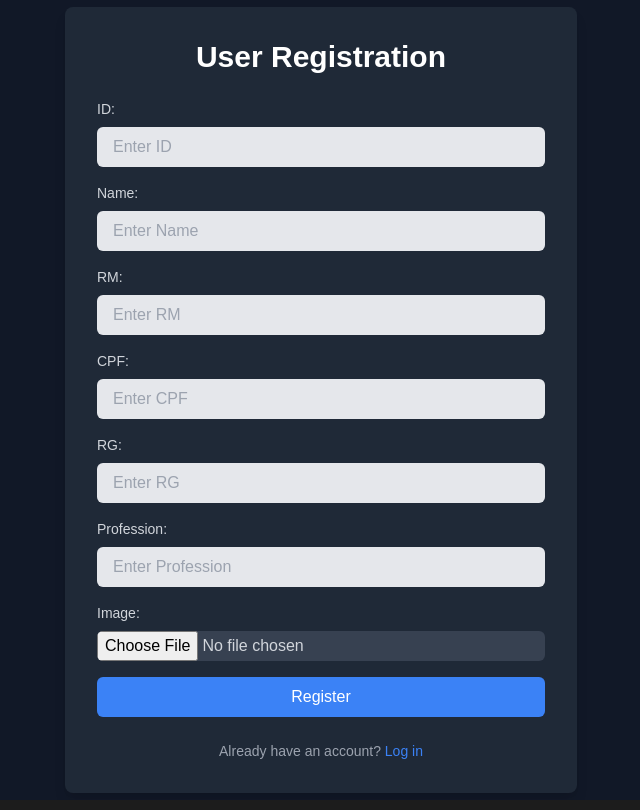
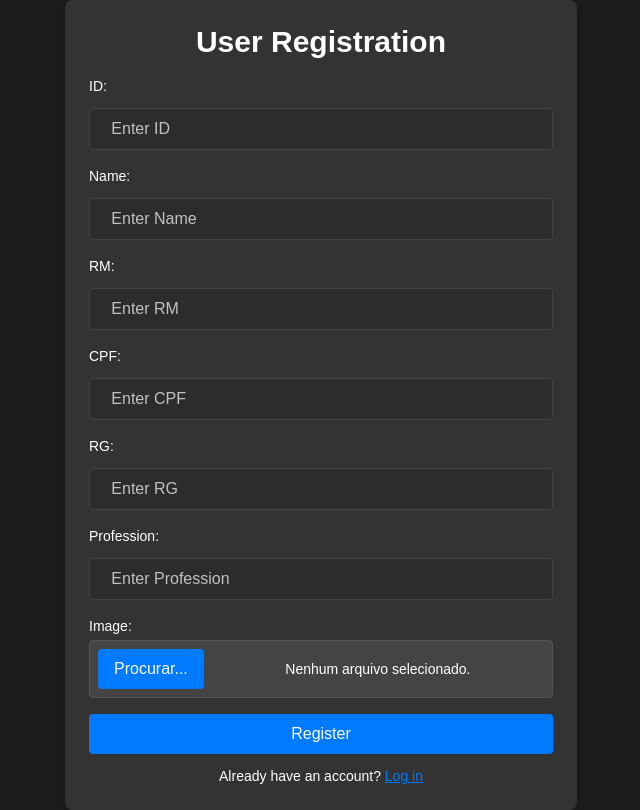
Before and after one commit to codelize/ultimatedevopment, a Next.js app: page /register in a window 1280 px wide. Shown: the whole page, without its empty margins (319-959 px from the left). Built offline with nearby package versions, Linux system fonts and the light colour scheme.

Commit message:
Novos estilos para Register e Login

```diff
--- a/src/app/login/page.tsx
+++ b/src/app/login/page.tsx
@@ -1,34 +1,77 @@
+"use client";
+
+import { useState } from "react";
+import { useRouter } from "next/navigation";
+import '../styles/globals.css';
+
 export default function LoginPage() {
+  const [formData, setFormData] = useState({
+    username: "",
+    password: "",
+  });
+  const [error, setError] = useState("");
+  const router = useRouter();
+
+  const handleInputChange = (event) => {
+    const { name, value } = event.target;
+    setFormData({ ...formData, [name]: value });
+  };
+
+  const handleSubmit = (event) => {
+    event.preventDefault();
+
+    // Credenciais mocadas
+    const mockUsername = "admin";
+    const mockPassword = "123456";
+
+    if (formData.username === mockUsername && formData.password === mockPassword) {
+      // Redireciona para a página de User Management após o login bem-sucedido
+      router.push("/user-management");
+    } else {
+      setError("Credenciais inválidas. Tente novamente.");
+    }
+  };
+
   return (
-      <div className="flex items-center justify-center min-h-screen bg-gray-900">
-        <div className="w-full max-w-md p-8 space-y-6 bg-gray-800 rounded-lg shadow-lg">
-          <h2 className="text-3xl font-bold text-center text-white">User Login</h2>
-          <form className="space-y-4">
+    <div className="flex items-center justify-center min-h-screen bg-page">
+      <div className="w-full max-w-md container-bg p-8 rounded-lg shadow-lg">
+        <h2 className="text-3xl font-bold text-center text-color mb-4">User Login</h2>
+        <form className="space-y-4" onSubmit={handleSubmit}>
           <div>
-              <label className="block text-sm font-medium text-gray-300">Username:</label>
+            <label className="block text-sm font-medium text-color mb-1">Username:</label>
             <input
               type="text"
-                className="w-full px-4 py-2 mt-2 text-gray-900 bg-gray-200 rounded-md focus:outline-none"
-                placeholder="Enter username"
+              name="username"
+              value={formData.username}
+              onChange={handleInputChange}
+              placeholder="   Enter Username"
+              className="form-input input-field"
             />
           </div>
           <div>
-              <label className="block text-sm font-medium text-gray-300">Password:</label>
+            <label className="block text-sm font-medium text-color mb-1">Password:</label>
             <input
               type="password"
-                className="w-full px-4 py-2 mt-2 text-gray-900 bg-gray-200 rounded-md focus:outline-none"
-                placeholder="Enter password"
+              name="password"
+              value={formData.password}
+              onChange={handleInputChange}
+              placeholder="   Enter Password"
+              className="form-input input-field"
             />
           </div>
+          {error && <p className="text-red-500 text-sm">{error}</p>}
           <button
             type="submit"
-              className="w-full px-4 py-2 text-white bg-blue-500 rounded-md hover:bg-blue-600 focus:outline-none"
+            className="button-primary w-full"
           >
             Login
           </button>
         </form>
-          <p className="text-sm text-center text-gray-400">
-            Don't have an account? <a href="/register" className="text-blue-500 hover:underline">Sign up</a>
+        <p className="text-sm text-center text-secondary mt-3">
+          Don't have an account?{" "}
+          <a href="/register" className="link">
+            Sign up
+          </a>
         </p>
       </div>
     </div>
--- a/src/app/register/page.tsx
+++ b/src/app/register/page.tsx
@@ -1,73 +1,148 @@
+"use client";
+
+import { useState, useRef } from "react";
+import '../styles/globals.css';
+
 export default function RegisterPage() {
+  const [formData, setFormData] = useState({
+    id: "",
+    name: "",
+    rm: "",
+    cpf: "",
+    rg: "",
+    profession: "",
+    image: null,
+  });
+  const [fileName, setFileName] = useState("Nenhum arquivo selecionado.");
+  const fileInputRef = useRef(null);
+
+  const handleInputChange = (event) => {
+    const { name, value } = event.target;
+    setFormData({ ...formData, [name]: value });
+  };
+
+  const handleFileChange = (event) => {
+    const file = event.target.files[0];
+    setFormData({ ...formData, image: file });
+    setFileName(file ? file.name : "Nenhum arquivo selecionado.");
+  };
+
+  const handleFileUpload = () => {
+    fileInputRef.current.click();
+  };
+
+  const handleSubmit = (event) => {
+    event.preventDefault();
+    console.log("Formulário enviado:", formData);
+  };
+
   return (
-      <div className="flex items-center justify-center min-h-screen bg-gray-900">
-        <div className="w-full max-w-lg p-8 space-y-6 bg-gray-800 rounded-lg shadow-lg">
-          <h2 className="text-3xl font-bold text-center text-white">User Registration</h2>
-          <form className="space-y-4">
+    <div className="flex items-center justify-center min-h-screen bg-page">
+      <div className="w-full max-w-lg container-bg p-8 rounded-lg shadow-lg">
+        <h2 className="text-3xl font-bold text-center text-color mb-4">User Registration</h2>
+        <form className="space-y-4" onSubmit={handleSubmit}>
           <div>
-              <label className="block text-sm font-medium text-gray-300">ID:</label>
+            <label className="block text-sm font-medium text-color mb-1">ID:</label>
             <input
               type="text"
-                className="w-full px-4 py-2 mt-2 text-gray-900 bg-gray-200 rounded-md focus:outline-none"
-                placeholder="Enter ID"
+              name="id"
+              value={formData.id}
+              onChange={handleInputChange}
+              placeholder="   Enter ID"
+              className="form-input input-field"
             />
           </div>
           <div>
-              <label className="block text-sm font-medium text-gray-300">Name:</label>
+            <label className="block text-sm font-medium text-color mb-1">Name:</label>
             <input
               type="text"
-                className="w-full px-4 py-2 mt-2 text-gray-900 bg-gray-200 rounded-md focus:outline-none"
-                placeholder="Enter Name"
+              name="name"
+              value={formData.name}
+              onChange={handleInputChange}
+              placeholder="   Enter Name"
+              className="form-input input-field"
             />
           </div>
           <div>
-              <label className="block text-sm font-medium text-gray-300">RM:</label>
+            <label className="block text-sm font-medium text-color mb-1">RM:</label>
             <input
               type="text"
-                className="w-full px-4 py-2 mt-2 text-gray-900 bg-gray-200 rounded-md focus:outline-none"
-                placeholder="Enter RM"
+              name="rm"
+              value={formData.rm}
+              onChange={handleInputChange}
+              placeholder="   Enter RM"
+              className="form-input input-field"
             />
           </div>
           <div>
-              <label className="block text-sm font-medium text-gray-300">CPF:</label>
+            <label className="block text-sm font-medium text-color mb-1">CPF:</label>
             <input
               type="text"
-                className="w-full px-4 py-2 mt-2 text-gray-900 bg-gray-200 rounded-md focus:outline-none"
-                placeholder="Enter CPF"
+              name="cpf"
+              value={formData.cpf}
+              onChange={handleInputChange}
+              placeholder="   Enter CPF"
+              className="form-input input-field"
             />
           </div>
           <div>
-              <label className="block text-sm font-medium text-gray-300">RG:</label>
+            <label className="block text-sm font-medium text-color mb-1">RG:</label>
             <input
               type="text"
-                className="w-full px-4 py-2 mt-2 text-gray-900 bg-gray-200 rounded-md focus:outline-none"
-                placeholder="Enter RG"
+              name="rg"
+              value={formData.rg}
+              onChange={handleInputChange}
+              placeholder="   Enter RG"
+              className="form-input input-field"
             />
           </div>
           <div>
-              <label className="block text-sm font-medium text-gray-300">Profession:</label>
+            <label className="block text-sm font-medium text-color mb-1">Profession:</label>
             <input
               type="text"
-                className="w-full px-4 py-2 mt-2 text-gray-900 bg-gray-200 rounded-md focus:outline-none"
-                placeholder="Enter Profession"
+              name="profession"
+              value={formData.profession}
+              onChange={handleInputChange}
+              placeholder="   Enter Profession"
+              className="form-input input-field"
             />
           </div>
           <div>
-              <label className="block text-sm font-medium text-gray-300">Image:</label>
+            <label className="block text-sm font-medium text-color mb-1">Image:</label>
+            <div className="input-file-group">
+              <button
+                type="button"
+                onClick={handleFileUpload}
+                className="input-file-button"
+              >
+                Procurar...
+              </button>
+              <input
+                type="text"
+                value={fileName}
+                readOnly
+                className="input-file-text"
+              />
               <input
                 type="file"
-                className="w-full mt-2 text-gray-300 bg-gray-700 rounded-md focus:outline-none"
+                ref={fileInputRef}
+                onChange={handleFileChange}
+                className="hidden"
               />
+            </div>
           </div>
           <button
             type="submit"
-              className="w-full px-4 py-2 text-white bg-blue-500 rounded-md hover:bg-blue-600 focus:outline-none"
+            className="button-primary"
           >
             Register
           </button>
         </form>
-          <p className="text-sm text-center text-gray-400">
-            Already have an account? <a href="/login" className="text-blue-500 hover:underline">Log in</a>
+        <p className="text-sm text-center text-secondary mt-3">
+          Already have an account?{" "}
+          <a href="/login" className="link">
+            Log in
+          </a>
         </p>
       </div>
     </div>
--- a/src/app/styles/globals.css
+++ b/src/app/styles/globals.css
@@ -7,9 +7,12 @@
   --foreground: #e0e0e0;
   --container-background: #333333;
   --text-color: #ffffff;
+  --input-background: #444444;
   --table-header-bg: #444444;
   --icon-color: #cccccc;
-  --table-row-border: #555555; /* Cor para bordas entre as linhas */
+  --table-row-border: #555555;
+  --button-bg: #007bff;
+  --button-hover-bg: #0056b3;
 }
 
 @media (prefers-color-scheme: dark) {
@@ -18,9 +21,12 @@
     --foreground: #ededed;
     --container-background: #333333;
     --text-color: #ffffff;
+    --input-background: #444444;
     --table-header-bg: #444444;
     --icon-color: #cccccc;
     --table-row-border: #555555;
+    --button-bg: #007bff;
+    --button-hover-bg: #0056b3;
   }
 }
 
@@ -30,27 +36,57 @@ body {
   font-family: Arial, Helvetica, sans-serif;
 }
 
-.container-bg {
+/* Container style for general usage */
+.container-bg, .container {
   background-color: var(--container-background);
   border-radius: 8px;
   padding: 1.5rem;
   box-shadow: 0 4px 8px rgba(0, 0, 0, 0.2);
 }
 
+/* Table header style */
 .table-header {
   background-color: var(--table-header-bg);
   color: var(--text-color);
 }
 
+/* Table row and cell styling */
 .table-cell {
   color: var(--text-color);
 }
 
 .table-row {
   background-color: #383838;
-  border-bottom: 1px solid #3a3a3a;
+  border-bottom: 1px solid var(--table-row-border);
 }
 
+/* Form input styling */
+.form-input {
+  width: 100%;
+  padding: 0.5rem;
+  background-color: var(--input-background);
+  color: var(--text-color);
+  border-radius: 4px;
+  border: none;
+  outline: none;
+}
+
+/* Button primary styling */
+.button-primary {
+  width: 100%;
+  padding: 0.5rem;
+  background-color: var(--button-bg);
+  color: var(--text-color);
+  border-radius: 4px;
+  text-align: center;
+  transition: background-color 0.3s;
+}
+
+.button-primary:hover {
+  background-color: var(--button-hover-bg);
+}
+
+/* Icon button styling */
 .button-icon {
   color: var(--icon-color);
   transition: color 0.2s;
@@ -60,8 +96,78 @@ body {
   color: #999999;
 }
 
+/* Link styling */
+.link {
+  color: var(--button-bg);
+  text-decoration: underline;
+  cursor: pointer;
+}
+
 @layer utilities {
   .text-balance {
     text-wrap: balance;
   }
 }
+.input-field {
+  width: 100%;
+  padding: 0.5rem; /* Espaçamento interno */
+  margin-top: 0.5rem;
+  background-color: #2c2c2c; /* Cor de fundo do campo */
+  color: #e0e0e0; /* Cor do texto do campo */
+  border: 1px solid #444444; /* Leve borda */
+  border-radius: 4px; /* Borda arredondada */
+  transition: border-color 0.2s;
+}
+.input-field::placeholder {
+  color: var(--text-color); /* Cor do texto do placeholder */
+  opacity: 0.7; /* Esconde o placeholder ao focar no campo */
+}
+
+.input-field:focus {
+  outline: none;
+  border-color: #666666; /* Cor da borda ao focar */
+}
+
+.input-file {
+  width: 100%;
+  margin-top: 0.5rem;
+  padding: 0.5rem;
+  background-color: #2c2c2c;
+  color: #e0e0e0;
+  border: 1px solid #444444;
+  border-radius: 4px;
+}
+.input-file-group {
+  display: flex;
+  align-items: center;
+  gap: 0.5rem;
+  padding: 0.5rem;
+  background-color: var(--input-background);
+  border: 1px solid var(--table-row-border);
+  border-radius: 4px;
+}
+
+.input-file-button {
+  background-color: var(--button-bg);
+  color: var(--text-color);
+  padding: 0.5rem 1rem;
+  border: none;
+  border-radius: 4px;
+  cursor: pointer;
+  transition: background-color 0.3s;
+}
+
+.input-file-button:hover {
+  background-color: var(--button-hover-bg);
+}
+
+.input-file-text {
+  flex-grow: 1;
+  padding: 0.5rem;
+  background-color: transparent;
+  color: var(--text-color);
+  border: none;
+  text-align: center;
+  outline: none;
+  font-size: 0.875rem; /* Ajuste do tamanho da fonte */
+}
```
Also changed, not shown: src/app/page.tsx (+29 -82 lines), src/app/user-management/page.tsx (+26 -4 lines). Lines whose indentation alone changed are shown as unchanged.
